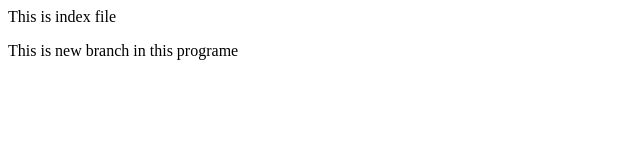
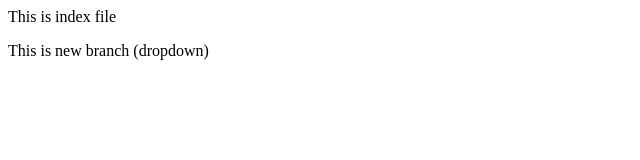
Before and after one commit to Yash-Rajput-tech/Localrepo, a plain HTML site: page index.html in a window 1280 px wide. Shown: the full height of the page, 0-640 px from the left. Drawn offline with Linux system fonts and the light colour scheme.

Commit message:
Add Dropdown

```diff
--- a/index.html
+++ b/index.html
@@ -1,2 +1,2 @@
 <p>This is index file</p>
-<p>This is new branch in this programe</p>
+<p>This is new branch (dropdown)</p>
```
